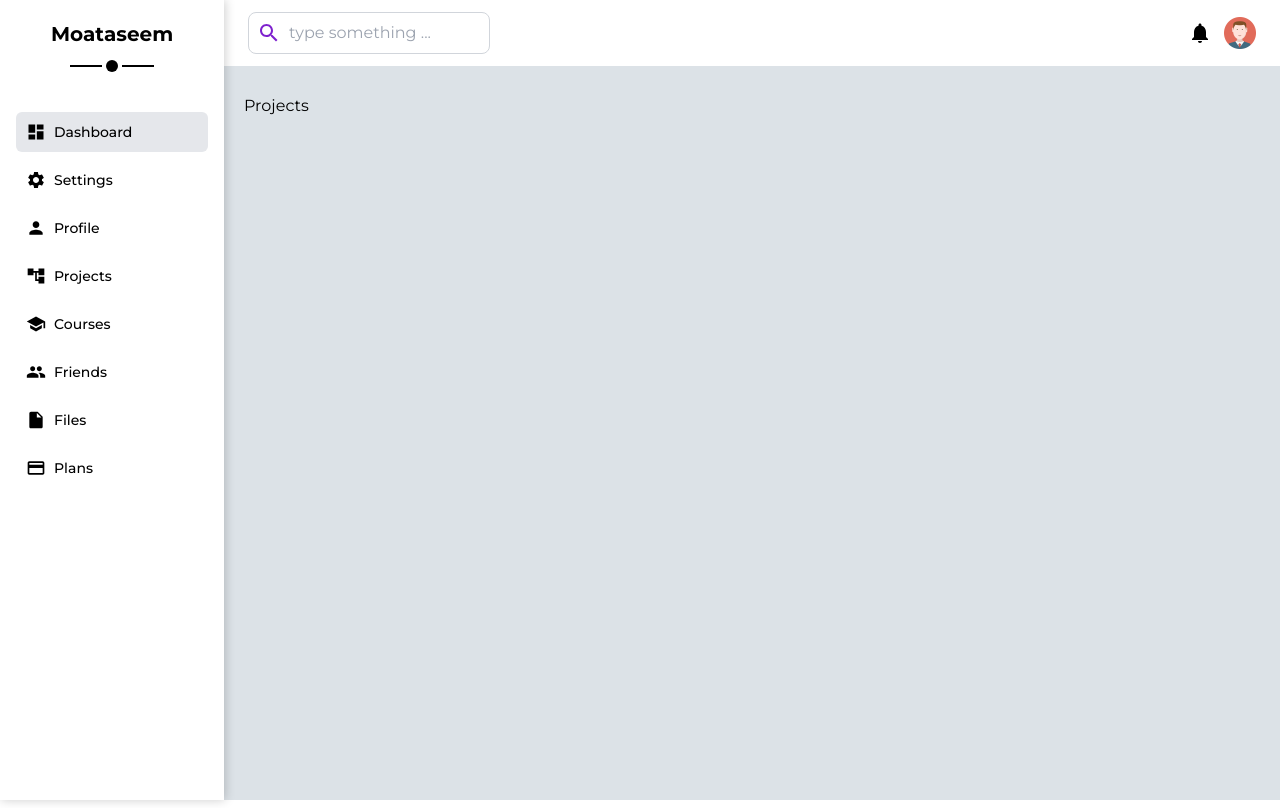
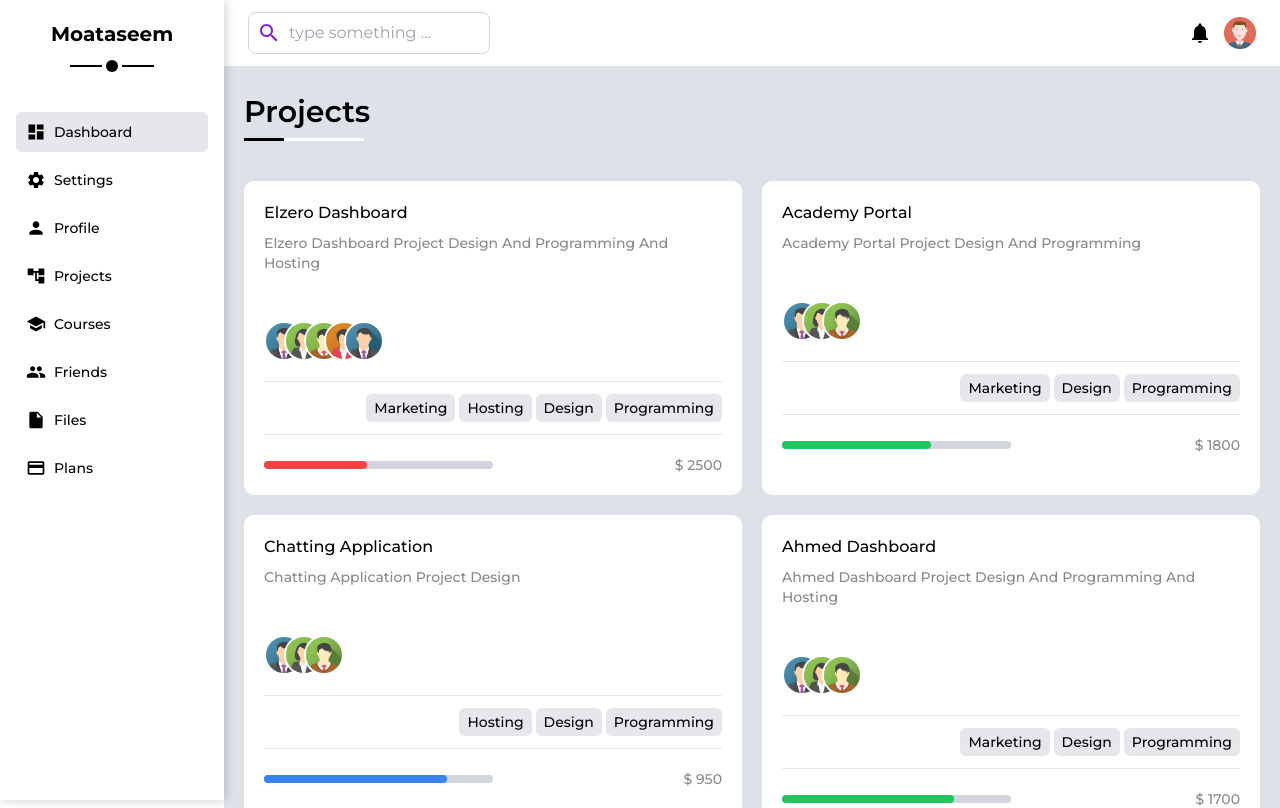
Before and after one commit to mo3taseem666/Big-One, a React (Vite) app: page /Projects in a window 1280 px wide. Shown: the top 808 px of the page. Built offline with nearby package versions, Linux system fonts and the light colour scheme.

Commit message:
add : completed Projects

```diff
--- a/src/Files/TableData.js
+++ b/src/Files/TableData.js
@@ -53,3 +53,90 @@ export const tableData = [
         Status: 'Completed',
     },
 ];
+
+export const projects = [
+    {
+        name: 'Elzero Dashboard',
+        description:
+            'Elzero Dashboard Project Design And Programming And Hosting',
+        services: ['Programming', 'Design', 'Hosting', 'Marketing'],
+        cost: 2500,
+        date: '15/6/2022',
+        level:45 ,
+        Team: [team1, team2, team3, team4, team1],
+    },
+    {
+        name: 'Academy Portal',
+        description: 'Academy Portal Project Design And Programming',
+        services: ['Programming', 'Design', 'Marketing'],
+        cost: 1800,
+        date: '15/6/2022',
+        level:65 ,
+        Team: [team1, team2, team3],
+    },
+    {
+        name: 'Chatting Application',
+        description: 'Chatting Application Project Design',
+        services: ['Programming', 'Design', 'Hosting'],
+        cost: 950,
+        date: '15/6/2022',
+        level:80 ,
+        Team: [team1, team2, team3],
+    },
+    {
+        name: 'Ahmed Dashboard',
+        description:
+            'Ahmed Dashboard Project Design And Programming And Hosting',
+        services: ['Programming', 'Design', 'Marketing'],
+        cost: 1700,
+        date: '15/6/2022',
+        level:75 ,
+        Team: [team1, team2, team3],
+    },
+    {
+        name: 'Ahmed Portal',
+        description: 'Ahmed Portal Project Design And Programming',
+        services: ['Programming', 'Design'],
+        cost: 850,
+        date: '15/6/2022',
+        level:100 ,
+        Team: [team1, team2, team3],
+    },
+    {
+        name: 'Mohamed Application',
+        description: 'Mohamed Application Project Design',
+        services: ['Design'],
+        cost: 950,
+        date: '15/6/2022',
+        level:35 ,
+        Team: [team1, team2, team3, team4],
+    },
+    {
+        name: 'Mohamed Dashboard',
+        description:
+            'Mohamed Dashboard Project Design And Programming And Hosting',
+        services: [ 'Hosting', 'Marketing'],
+        cost: 1950,
+        date: '15/6/2022',
+        level:55 ,
+        Team: [team1, team2],
+    },
+    {
+        name: 'Mohamed Portal',
+        description: 'Mohamed Portal Project Design And Programming',
+        services: ['Programming', 'Design', 'Hosting'],
+        cost: 1650,
+        date: '15/6/2022',
+        level:75 ,
+        Team: [team1, team2, team3, team4],
+    },
+    {
+        name: 'Ahmed Application',
+        description: 'Ahmed Application Project Design',
+        services: ['Programming', 'Design', 'Hosting', 'Marketing'],
+        cost: 950,
+        date: '15/6/2022',
+        level:90 ,
+        Team: [team1, team2, team3],
+    },
+];
--- /dev/null
+++ b/src/Golbal Components/GrayBtn.jsx
@@ -0,0 +1,7 @@
+export default function GrayBtn({name}) {
+    return (
+        <p className="px-2 cursor-default font-medium hover:bg-gray-300 duration-200 text-sm py-1 rounded-md bg-gray-200">
+            {name}
+        </p>
+    );
+}
--- a/src/Pages/Dashboard/mini components/Projects/ProjectsTable.jsx
+++ b/src/Pages/Dashboard/mini components/Projects/ProjectsTable.jsx
@@ -47,11 +47,10 @@ export default function ProjectsTable() {
                               key={idx}
                               src={el}
                               alt="team"
-                              className={`w-9 h-9 rounded-full border-2 border-white`}
+                              className={`w-9 h-9 hover:z-[99] cursor-pointer rounded-full border-2 border-white`}
                               style={{
                                  position: !idx ? 'static' : 'absolute',
                                  left: `${idx * 20}px`,
-                                 zIndex: idx,
                               }}
                            />
                         ))}
--- a/src/Pages/Profile/components/MySkills.jsx
+++ b/src/Pages/Profile/components/MySkills.jsx
@@ -1,6 +1,7 @@
 import React from 'react';
 import DivHeader from '../../../Golbal Components/DivHeader';
 import { GlobalClasses } from '../../../Golbal Components/GlobalClasses';
+import GrayBtn from '../../../Golbal Components/GrayBtn';
 
 export default function MySkills() {
     const { mainDiv } = GlobalClasses();
@@ -9,44 +10,36 @@ export default function MySkills() {
             <DivHeader title="My Skills" details="Complete Skills List" />
             <div className="flex flex-col ">
                 <div className="flex gap-1 border-b py-3">
-                    <Skill name="HTML" />
-                    <Skill name="HAML" />
-                    <Skill name="PUGJS" />
+                    <GrayBtn name="HTML" />
+                    <GrayBtn name="HAML" />
+                    <GrayBtn name="PUGJS" />
                 </div>
                 <div className="flex gap-1 border-b py-3">
-                    <Skill name="CSS" />
-                    <Skill name="MUI" />
-                    <Skill name="TAILWIND CSS" />
+                    <GrayBtn name="CSS" />
+                    <GrayBtn name="MUI" />
+                    <GrayBtn name="TAILWIND CSS" />
                 </div>
                 <div className="flex gap-1 border-b py-3">
-                    <Skill name="JAVASCRIPT" />
-                    <Skill name="TYPESCRIPT" />
+                    <GrayBtn name="JAVASCRIPT" />
+                    <GrayBtn name="TYPESCRIPT" />
                 </div>
                 <div className="flex gap-1 border-b py-3">
-                    <Skill name="VUE JS" />
-                    <Skill name="REACT JS" />
+                    <GrayBtn name="VUE JS" />
+                    <GrayBtn name="REACT JS" />
                 </div>
                 <div className="flex gap-1 border-b py-3">
-                    <Skill name="JEST" />
-                    <Skill name="JASMINE" />
+                    <GrayBtn name="JEST" />
+                    <GrayBtn name="JASMINE" />
                 </div>
                 <div className="flex gap-1 border-b py-3">
-                    <Skill name="FIREBASE" />
-                    <Skill name="SUPABASE" />
+                    <GrayBtn name="FIREBASE" />
+                    <GrayBtn name="SUPABASE" />
                 </div>
                 <div className="flex gap-1 pt-3">
-                    <Skill name="JAVA" />
-                    <Skill name="PYTHON" />
+                    <GrayBtn name="JAVA" />
+                    <GrayBtn name="PYTHON" />
                 </div>
             </div>
         </div>
     );
 }
-
-function Skill({ name }) {
-    return (
-        <p className="px-2 cursor-default font-medium hover:bg-gray-300 duration-200 text-sm py-1 rounded-md bg-gray-200">
-            {name}
-        </p>
-    );
-}
--- a/src/Pages/Projects/Projects.jsx
+++ b/src/Pages/Projects/Projects.jsx
@@ -1,7 +1,17 @@
-import React from 'react'
+import React from 'react';
+import Header from '../../Golbal Components/Header';
+import ProjectDiv from './components/ProjectDiv';
+import { projects } from '../../Files/TableData';
 
 export default function Projects() {
-  return (
-    <div>Projects</div>
-  )
+    return (
+        <div>
+            <Header header="Projects" />
+            <div className="mt-10 grid grid-cols-3  gap-5 cus:grid-cols-1 cus2:grid-cols-2 ">
+                {projects.map((el, idx) => (
+                    <ProjectDiv key={idx} el={el} />
+                ))}
+            </div>
+        </div>
+    );
 }
--- /dev/null
+++ b/src/Pages/Projects/components/ProjectDiv.jsx
@@ -0,0 +1,31 @@
+import React from 'react';
+import ProjectHeader from '../mini components/ProjectHeader';
+import { GlobalClasses } from '../../../Golbal Components/GlobalClasses';
+import PicturesPart from '../mini components/PicturesPart';
+import GrayBtn from '../../../Golbal Components/GrayBtn';
+import ProgressBar from '../mini components/ProgressBar';
+
+export default function ProjectDiv({ el }) {
+    const { mainDiv } = GlobalClasses();
+    console.log(el.services);
+
+    return (
+        <div className={mainDiv}>
+            <ProjectHeader
+                name={el.name}
+                date={el.data}
+                details={el.description}
+            />
+            <PicturesPart el={el} />
+            <div className="py-3 flex gap-1 flex-row-reverse border-y">
+                {el.services.map((el, idx) => (
+                    <GrayBtn key={idx} name={el} />
+                ))}
+            </div>
+            <div className='flex items-center justify-between'>
+                <ProgressBar percentage={el.level} />
+                <p className='text-sm font-medium text-[#888] '>$ {el.cost}</p>
+            </div>
+        </div>
+    );
+}
--- /dev/null
+++ b/src/Pages/Projects/mini components/PicturesPart.jsx
@@ -0,0 +1,20 @@
+import React from 'react';
+
+export default function PicturesPart({ el }) {
+    return (
+        <div className="flex mt-7 relative">
+            {el.Team.map((el, idx) => (
+                <img
+                    key={idx}
+                    src={el}
+                    alt="team"
+                    className={`size-10 hover:z-[99] cursor-pointer rounded-full border-2 border-white`}
+                    style={{
+                        position: !idx ? 'static' : 'absolute',
+                        left: `${idx * 20}px`,
+                    }}
+                />
+            ))}
+        </div>
+    );
+}
--- /dev/null
+++ b/src/Pages/Projects/mini components/ProgressBar.jsx
@@ -0,0 +1,12 @@
+import React from 'react';
+
+export default function ProgressBar({ percentage }) {
+    return (
+        <div className="h-2 w-[50%] rounded-full bg-gray-300">
+            <div
+                style={{ width: `${percentage}%` }}
+                className={`${percentage > 50 ? (percentage > 75 ? 'bg-blue-500' : 'bg-green-500') : 'bg-red-500'} h-full rounded-full `}
+            ></div>
+        </div>
+    );
+}
--- /dev/null
+++ b/src/Pages/Projects/mini components/ProjectHeader.jsx
@@ -0,0 +1,11 @@
+export default function ProjectHeader({ name, date, details }) {
+    return (
+        <div className="flex flex-col font-medium gap-2">
+            <div className="flex items-center justify-between">
+                <p>{name}</p>
+                <p className="text-[#888] text-sm">{date}</p>
+            </div>
+            <p className="text-sm text-[#888] ">{details}</p>
+        </div>
+    );
+}
```
Lines whose indentation alone changed are shown as unchanged.
